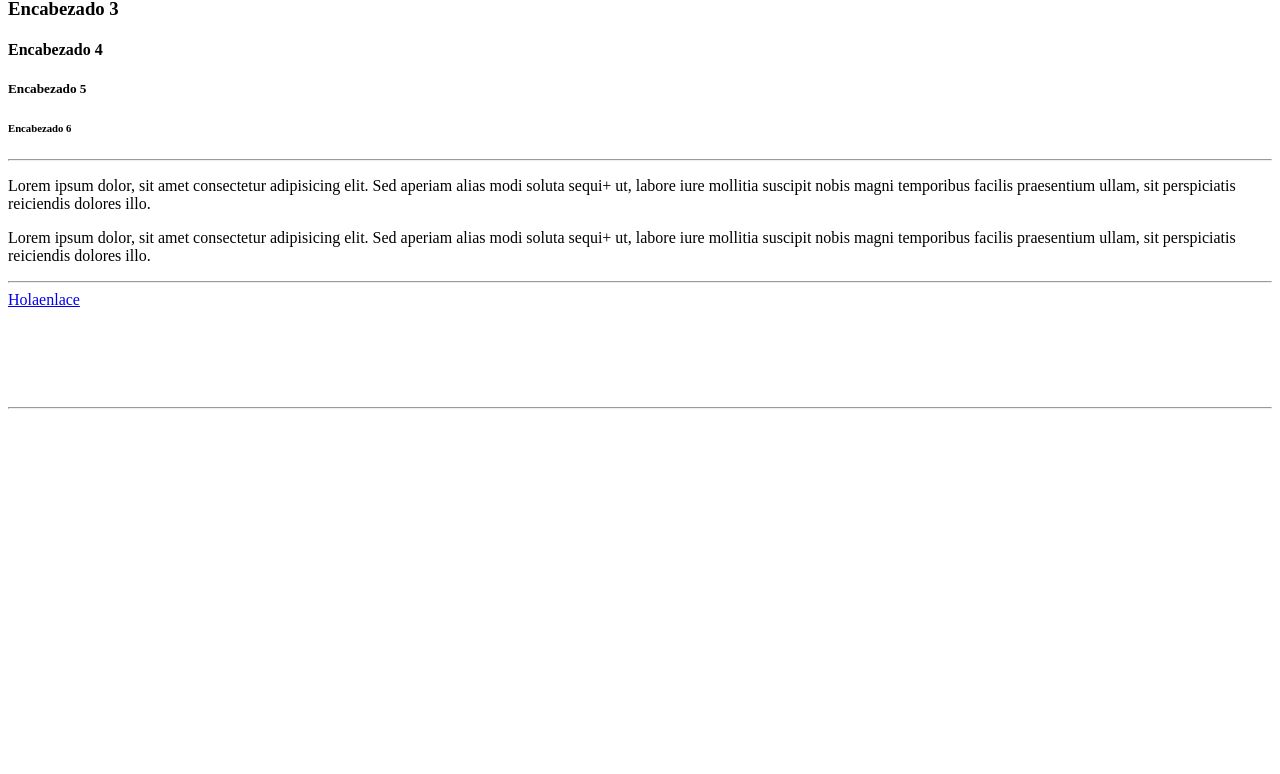
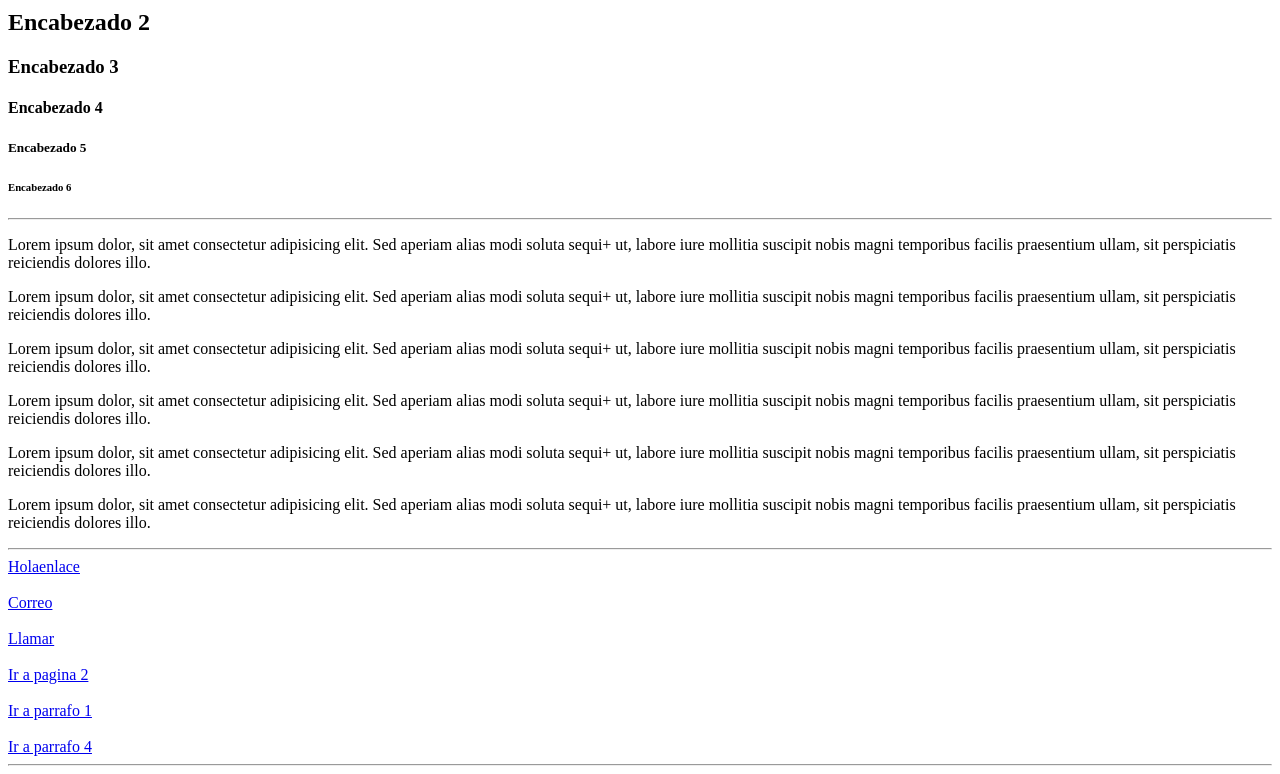
Before and after one commit to Heliot030/generetion-ch16, a plain HTML site: page 2-intro-web/html-Raul/index.html in a window 1280 px wide. Shown: the part 129-903 px from the top of the page. Before the commit the page ends 800 px from the top, so only its background shows below. Drawn offline with Linux system fonts and the light colour scheme.

Commit message:
Apuntes del dia lunes 257julio72022

```diff
--- a/2-intro-web/html-Raul/index.html
+++ b/2-intro-web/html-Raul/index.html
@@ -7,6 +7,7 @@
     <title>Mi primer pagina </title>
 </head>
 <body>
+    <h1>Pgina principal </h1>
     <h1>Encabezado 1</h1> <!-- solo un h1  por pagina-->
     <h2>Encabezado 2</h2>
     <h3>Encabezado 3</h3>
@@ -15,12 +16,32 @@
     <h6>Encabezado 6</h6>
 
     <hr/>
-    <p>
+    <p id="parrafo1">
         Lorem ipsum dolor, sit amet consectetur adipisicing elit. Sed aperiam alias
         modi soluta sequi+
         ut, labore iure mollitia suscipit nobis magni temporibus facilis praesentium ullam, sit perspiciatis reiciendis dolores illo.
     </p>
-    <p>
+    <p id="parrafo2">
+        Lorem ipsum dolor, sit amet consectetur adipisicing elit. Sed aperiam alias
+        modi soluta sequi+
+        ut, labore iure mollitia suscipit nobis magni temporibus facilis praesentium ullam, sit perspiciatis reiciendis dolores illo.
+    </p>
+    <p id="parrafo3">
+        Lorem ipsum dolor, sit amet consectetur adipisicing elit. Sed aperiam alias
+        modi soluta sequi+
+        ut, labore iure mollitia suscipit nobis magni temporibus facilis praesentium ullam, sit perspiciatis reiciendis dolores illo.
+    </p>
+    <p id="parrafo4">
+        Lorem ipsum dolor, sit amet consectetur adipisicing elit. Sed aperiam alias
+        modi soluta sequi+
+        ut, labore iure mollitia suscipit nobis magni temporibus facilis praesentium ullam, sit perspiciatis reiciendis dolores illo.
+    </p>
+    <p id="parrafo5">
+        Lorem ipsum dolor, sit amet consectetur adipisicing elit. Sed aperiam alias
+        modi soluta sequi+
+        ut, labore iure mollitia suscipit nobis magni temporibus facilis praesentium ullam, sit perspiciatis reiciendis dolores illo.
+    </p>
+    <p id="parrafo6">
         Lorem ipsum dolor, sit amet consectetur adipisicing elit. Sed aperiam alias
         modi soluta sequi+
         ut, labore iure mollitia suscipit nobis magni temporibus facilis praesentium ullam, sit perspiciatis reiciendis dolores illo.
@@ -31,10 +52,19 @@
     <a href="https://www.google.com/" target="_top"> Holaenlace</a>
     <br>
     <br>
+    <a href="mailto:Heliot_14@gmail.com"> Correo </a>
     <br>
     <br>
+    <a href="tel:+5256789087"> Llamar</a>
     <br>
     <br>
+    <a href="../html-Raul/assets/pages/pagina2.html">Ir a pagina 2</a>
+    <br>
+    <br>
+    <a href="#parrafo1">Ir a parrafo 1</a>
+    <br>
+    <br>
+    <a href="#parrafo4">Ir a parrafo 4</a>
     <hr/>
 
 
--- /dev/null
+++ b/2-intro-web/introCss/css/style.css
@@ -0,0 +1,7 @@
+body{
+    background-color: pink;
+}
+h1{
+    color: magenta;
+    margin-left: 40px;
+}
```
Also changed, not shown: 2-intro-web/html-Raul/assets/pages/pagina2.html (added, +26 -0 lines), 2-intro-web/introCss/index.html (added, +50 -0 lines), 2-intro-web/html-Raul/assets/img/bolitas.jpg (added).
